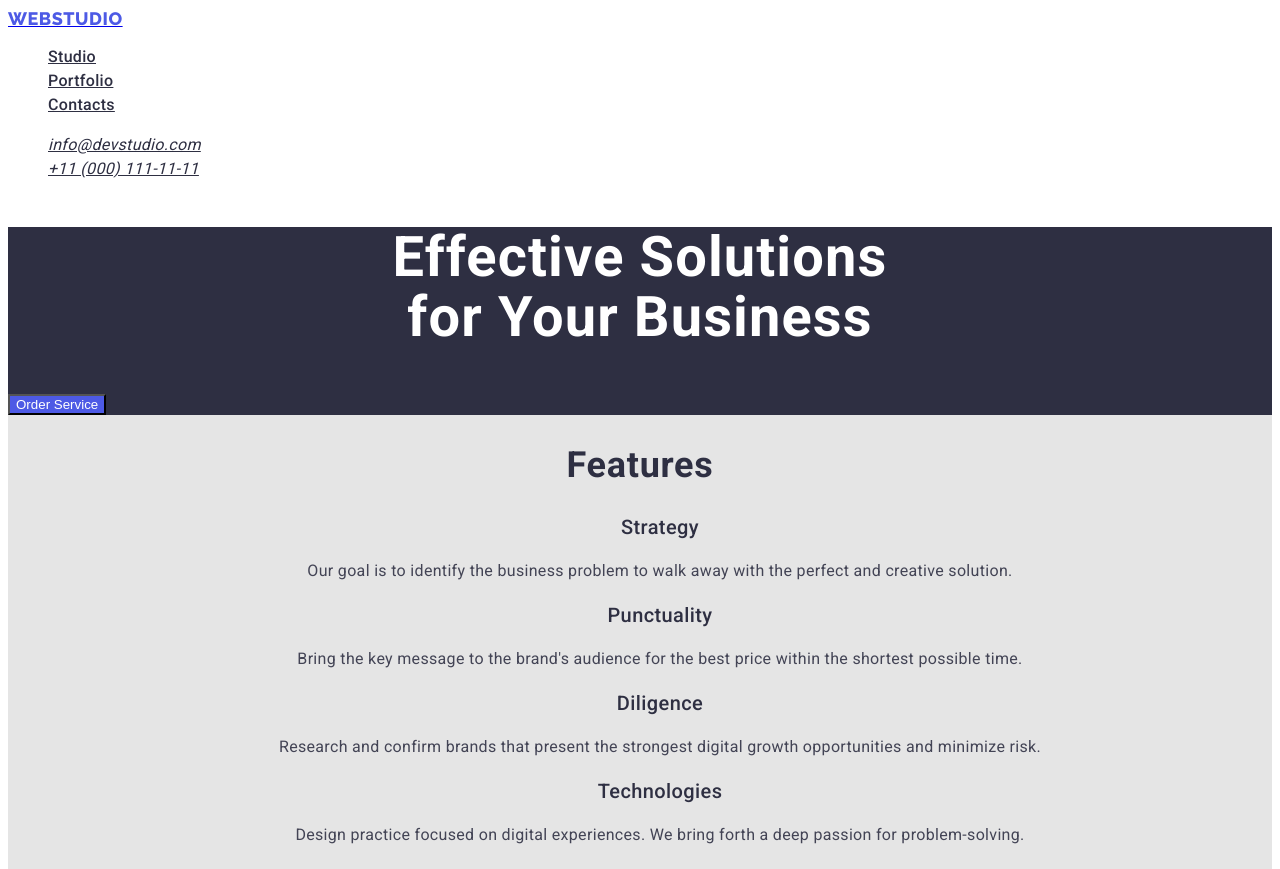
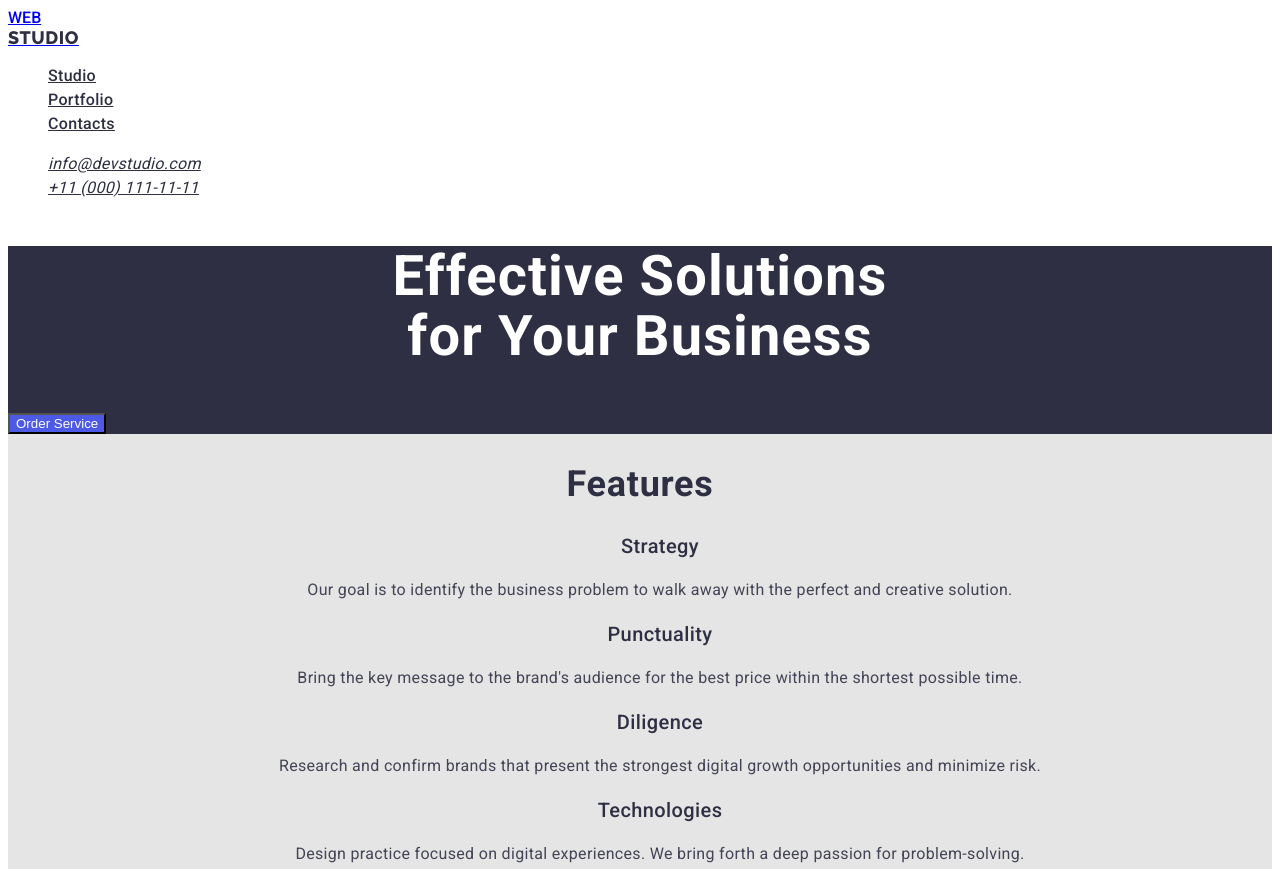
Before and after one commit to banggog8/goit-markup-hw-02, a plain HTML site: page index.html in a window 1280 px wide. Shown: the top 869 px of the page. Drawn offline with Linux system fonts and the light colour scheme.

Commit message:
update web_studio

```diff
--- a/css/style.css
+++ b/css/style.css
@@ -31,7 +31,18 @@ body {
   color: #4d5ae5;
 }
 
+.web_studio {
+  font-family: "Raleway";
+  font-weight: 800;
+  font-size: 18px;
+  line-height: 21px;
 
+  display: flex;
+  align-items: center;
+  letter-spacing: 0.03em;
+  text-transform: uppercase;
+  color: #2e2f42;
+}
 
 nav ul li a {
   font-size: 16px;
--- a/index.html
+++ b/index.html
@@ -16,7 +16,7 @@
     <header class="header-main">
       <nav>
         <a  href="./index.html" target="_blank" >
-          <span class="web">WEBSTUDIO</span>
+          WEB<span class="web_studio">Studio</span>
         </a>
 
         <ul class="list">
```
Also changed, not shown: portfolio.html (+2 -4 lines).
